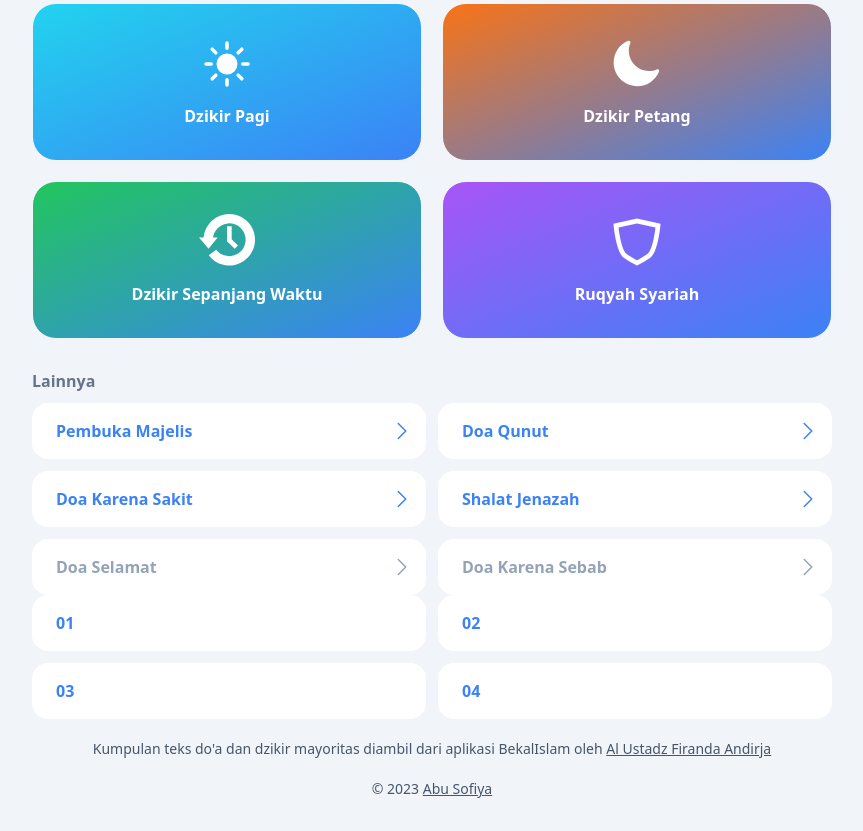
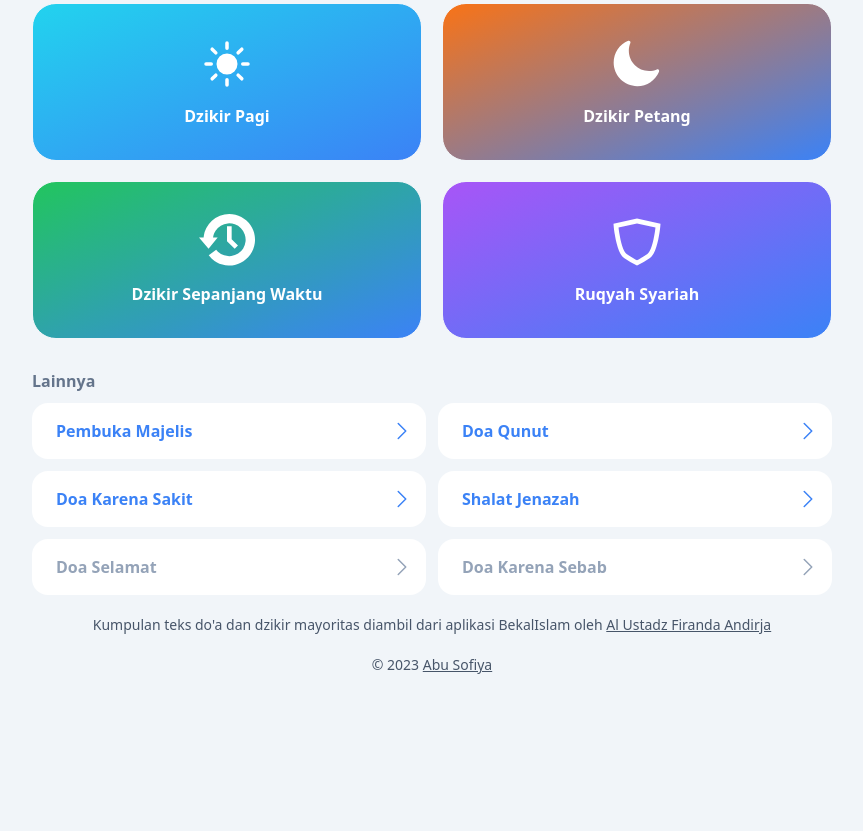
Before and after one commit to nanangsb/doa, a plain HTML site: page index.html in a window 1280 px wide. Shown: the part 275-1106 px from the top of the page, without its empty margins (208-1071 px from the left). After the commit the page ends 982 px from the top, so only its background shows below. Drawn offline with Linux system fonts and the light colour scheme.

Commit message:
Update index.html

```diff
--- a/index.html
+++ b/index.html
@@ -96,12 +96,6 @@
             </svg>
         </div>
     </div>
-    <div class="grid grid-cols-2 grid-rows-2 gap-3">
-  <div class="menu-other-active">01</div>
-  <div class="menu-other-active">02</div>
-  <div class="menu-other-active">03</div>
-  <div class="menu-other-active">04</div>
-    </div>
 
     </article>
     <footer class="footer mt-auto">
```
